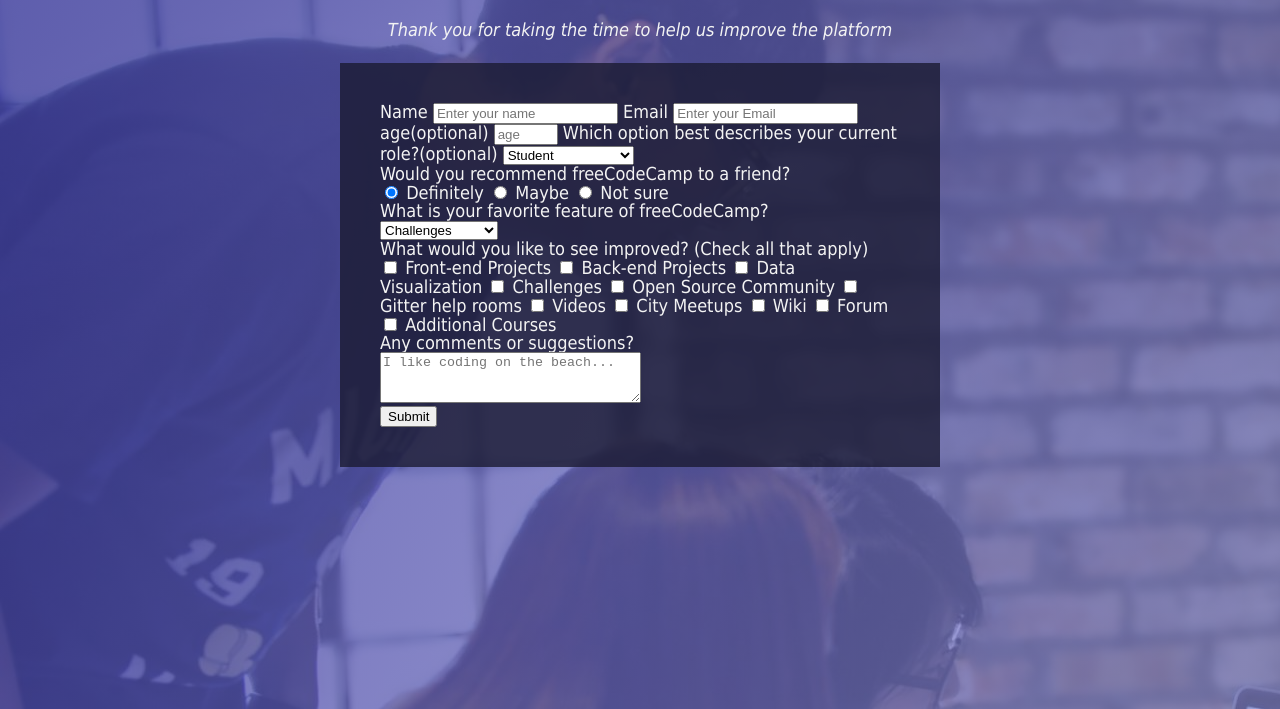
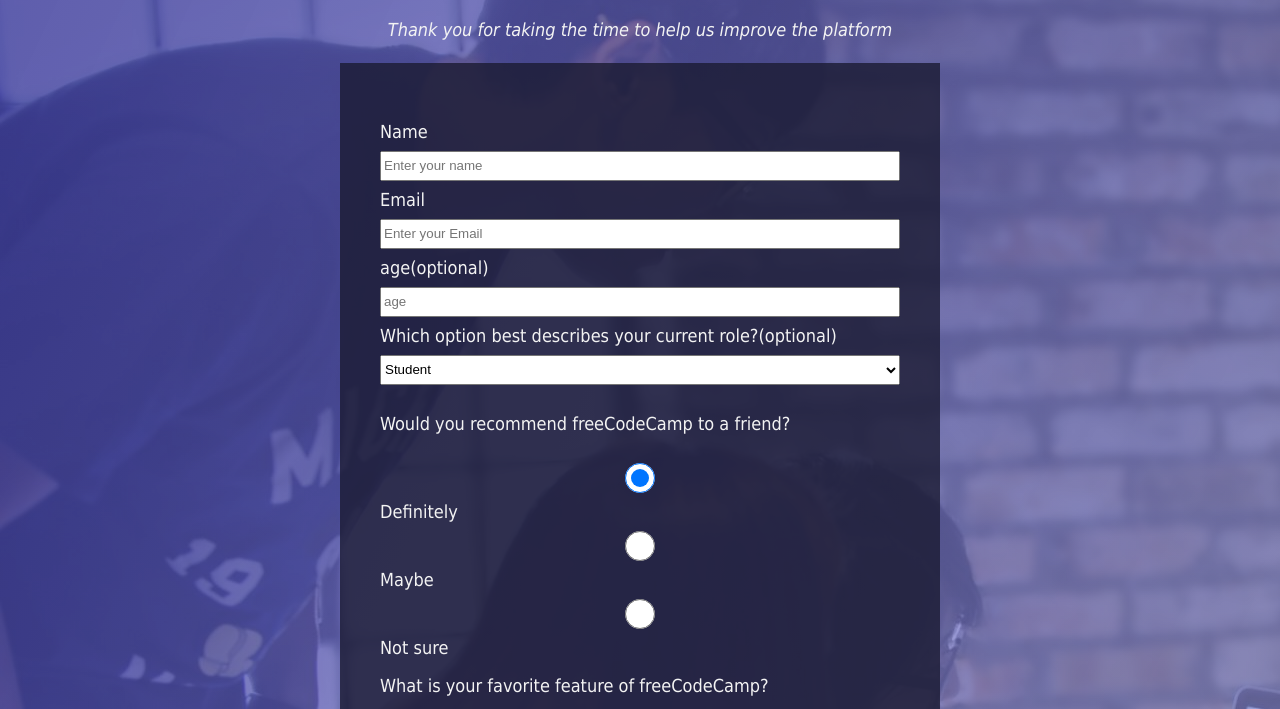
Before and after one commit to Hossein-NP/CssRepository, a plain HTML site: page RegistrationForm/index.html in a window 1280 px wide. Shown: the part 91-800 px from the top of the page. Drawn offline with Linux system fonts and the light colour scheme.

Commit message:
update style

```diff
--- a/RegistrationForm/style.css
+++ b/RegistrationForm/style.css
@@ -92,3 +92,13 @@ body {
 	color: #f3f3f3;
 	font-size: 1.8rem;
 }
+
+fieldset {
+	padding: 2rem 0;
+}
+
+input , textarea , select {
+	width: 100%;
+	margin: 1rem 0 1rem;
+	min-height: 3rem;
+}
```
